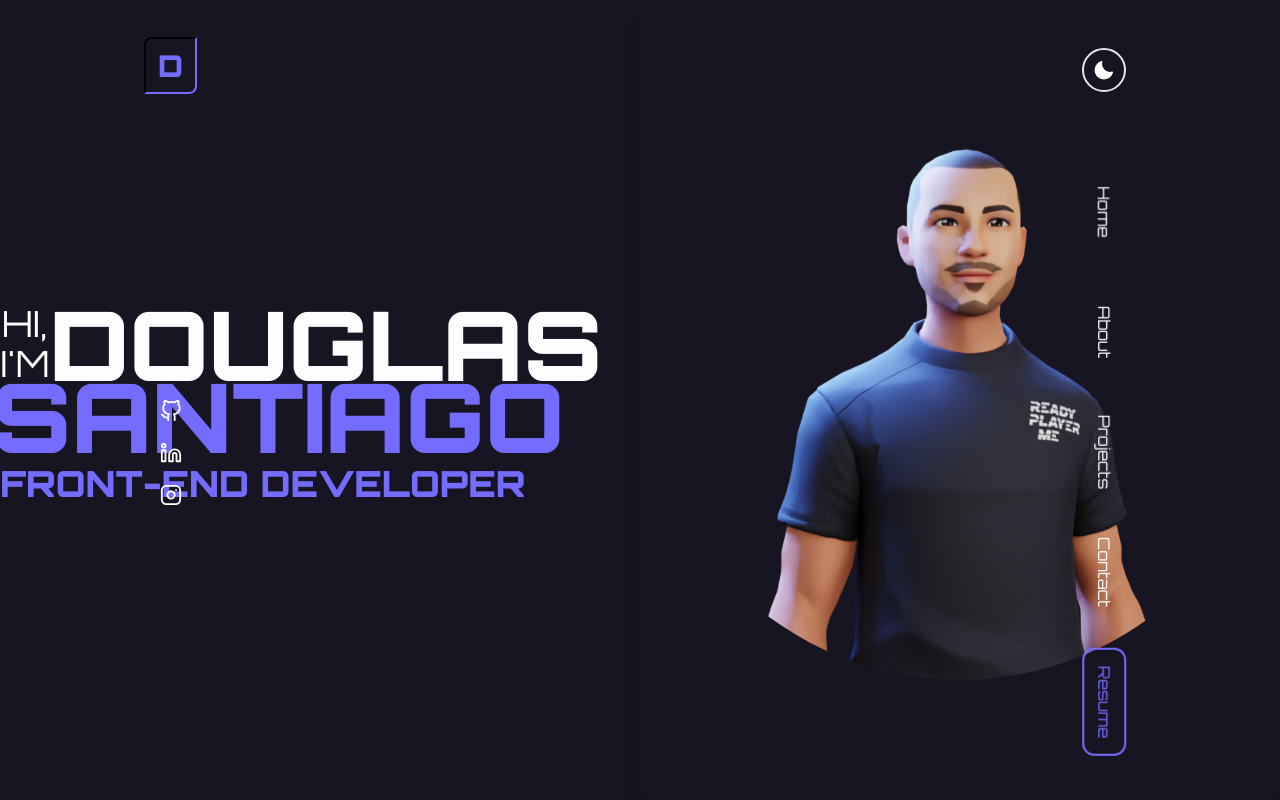
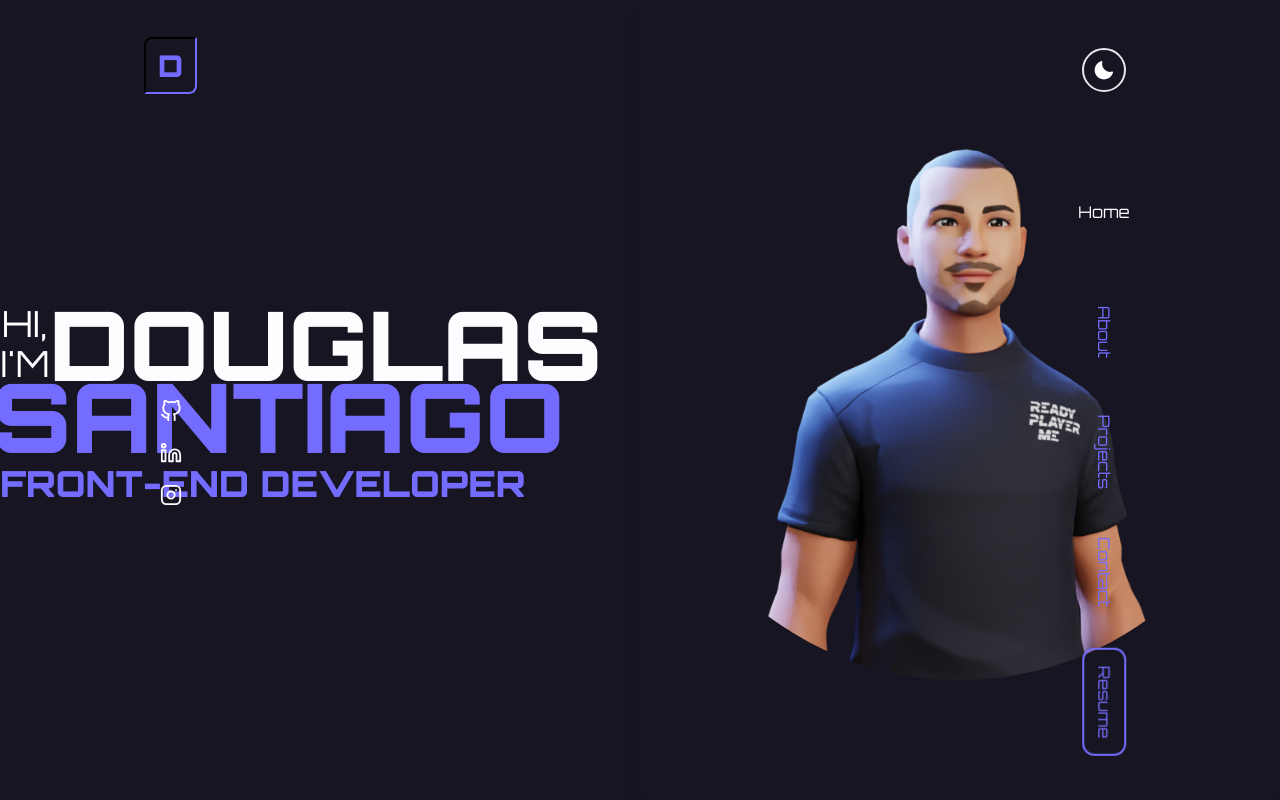
Before and after one commit to douglassantiagos/portfolio, a React (Vite) app: page / in a window 1280 px wide. Shown: the top 800 px of the page. Built offline with nearby package versions, Linux system fonts and the light colour scheme; a web font is replaced by a local one.

Commit message:
built activeLink

```diff
--- a/package.json
+++ b/package.json
@@ -14,7 +14,8 @@
     "phosphor-react": "^1.4.1",
     "react": "^18.2.0",
     "react-dom": "^18.2.0",
-    "react-icons": "^4.4.0"
+    "react-icons": "^4.4.0",
+    "react-router-dom": "^6.3.0"
   },
   "devDependencies": {
     "@types/react": "^18.0.17",
--- a/src/App.tsx
+++ b/src/App.tsx
@@ -4,7 +4,7 @@ import { Footer } from "./components/Footer"
 
 function App() {
   return (
-    <div className="scroll-smooth max-h-screen scrollbar-thin scrollbar-thumb-gray-600 dark:scrollbar-thumb-white scrollbar-track-transparent overflow-y-scroll scrollbar-thumb-rounded-full scrollbar-track-rounded-full">
+    <div className="max-h-screen">
       <Header />
       <Pages />
       <Footer />
--- a/src/Pages/index.tsx
+++ b/src/Pages/index.tsx
@@ -4,13 +4,8 @@ import { Home } from "./Home";
 import { Projects } from "./Projects";
 
 export function Pages() {
-
-
   return (
-    <div
-      id="home"
-      className="flex flex-col m-auto min-h-screen max-w-7xl"
-    >
+    <div className="flex flex-col m-auto min-h-screen max-w-7xl">
       <Home />
       <About />
       <Projects />
--- /dev/null
+++ b/src/components/ActiveLink.tsx
@@ -0,0 +1,41 @@
+import { ReactNode } from 'react'
+import { motion } from "framer-motion";
+
+interface ActiveLinkProps {
+  children: ReactNode;
+  href: string;
+}
+
+export function ActiveLink({ href, children, ...rest }: ActiveLinkProps) {
+  const container = {
+    hidden: { opacity: 1, scale: 0 },
+    visible: {
+      opacity: 1,
+      scale: 1,
+      transition: {
+        delayChildren: 0.3,
+        staggerChildren: 0.2
+      }
+    }
+  }
+
+  const itemNav = {
+    hidden: { x: 100, opacity: 0, rotate: 90 },
+    visible: {
+      x: 0,
+      opacity: 1,
+      rotate: 90,
+      transition: {
+        delay: 1.1,
+      },
+    },
+  }
+
+  return (
+    <li {...rest}>
+      <a href={href} className={"cursor-pointer p-4 bg-left-bottom bg-gradient-to-r from-white to-white bg-[length:0%_1px] bg-no-repeat group-hover:bg-[length:100%_1px] transition-all duration-400 ease-out"} >
+        {children}
+      </a>
+    </li>
+  )
+}
--- a/src/components/Header.tsx
+++ b/src/components/Header.tsx
@@ -1,10 +1,13 @@
 import { FiGithub, FiLinkedin, FiInstagram } from "react-icons/fi";
 import { motion } from "framer-motion";
 import { Moon, Sun } from "phosphor-react";
+import { Link } from 'react-router-dom';
 
 import { Button } from "./Button";
 import { Logo } from "./Logo";
 import { useTheme } from "../hooks/useTheme";
+import { ActiveLink } from "./ActiveLink";
+import { useScrollPosition } from "../hooks/useScrollPosition";
 
 export function Header() {
   const { theme, setTheme } = useTheme();
@@ -40,6 +43,9 @@ export function Header() {
       },
     },
   }
+
+  const scrollPosition = useScrollPosition();
+  console.log(scrollPosition)
 
   return (
     <>
@@ -111,26 +117,31 @@ export function Header() {
         )}
 
         <ul className="fixed flex flex-col space-y-24 items-center top-1/4">
-          <motion.li variants={itemNav} className=" text-white dark:text-purple-900">
-            <a href="#home" className="cursor-pointer p-4">
-              Home
-            </a>
-          </motion.li>
-          <motion.li variants={itemNav} className=" text-white dark:text-purple-900">
-            <a href="#about" className="cursor-pointer p-4">
-              About
-            </a>
-          </motion.li>
-          <motion.li variants={itemNav} className=" text-white dark:text-purple-900">
-            <a href="#projects" className="cursor-pointer p-4">
-              Projects
-            </a>
-          </motion.li>
-          <motion.li variants={itemNav} className=" text-white dark:text-purple-900">
-            <a href="#contact" className="cursor-pointer p-4">
-              Contact
-            </a>
-          </motion.li>
+          <ActiveLink
+            href="#home"
+            className={scrollPosition < 800 ? 'text-white transition-all duration-450 ease-linear dark:text-white' : 'rotate-90 transition-all duration-450 ease-linear'}
+          >
+            Home
+          </ActiveLink>
+          <ActiveLink
+            href="#about"
+            className={scrollPosition > 800 && scrollPosition < 1700 ? 'text-white transition-all duration-450 ease-linear dark:text-white' : 'rotate-90 transition-all duration-450 ease-linear'}
+          >
+            About
+          </ActiveLink>
+          <ActiveLink
+            href="#projects"
+            className={scrollPosition > 1700 && scrollPosition < 2700 ? 'text-white transition-all duration-450 ease-linear dark:text-white' : 'rotate-90 transition-all duration-450 ease-linear'}
+          >
+            Projects
+          </ActiveLink>
+          <ActiveLink
+            href="#contact"
+            className={scrollPosition > 2700 ? 'text-white transition-all duration-450 ease-linear dark:text-white' : 'rotate-90 transition-all duration-450 ease-linear'}
+          >
+            Contact
+          </ActiveLink>
+
           <motion.li variants={itemNav}>
             <Button title='Resume' />
           </motion.li>
--- /dev/null
+++ b/src/hooks/useScrollPosition.ts
@@ -0,0 +1,19 @@
+import { useState, useEffect } from 'react';
+
+export const useScrollPosition = () => {
+  const [scrollPosition, setScrollPosition] = useState(0);
+
+  useEffect(() => {
+    const updatePosition = () => {
+      setScrollPosition(window.scrollY);
+    };
+
+    window.addEventListener('scroll', updatePosition);
+
+    updatePosition();
+
+    return () => window.removeEventListener('scroll', updatePosition);
+  }, [])
+
+  return scrollPosition;
+}
--- a/src/main.tsx
+++ b/src/main.tsx
@@ -1,5 +1,6 @@
 import React from 'react'
 import ReactDOM from 'react-dom/client'
+import { BrowserRouter } from 'react-router-dom'
 import App from './App'
 
 import './global.css'
--- a/tailwind.config.cjs
+++ b/tailwind.config.cjs
@@ -12,6 +12,10 @@ module.exports = {
           900: '#171522',
         },
         'yellow': 'rgb(253 224 71 / var(--tw-bg-opacity))',
+        'orange:': {
+          300: '#FF9900',
+          600: '#FF7C00'
+        }
       },
 
       fontFamily: {
@@ -23,8 +27,4 @@ module.exports = {
   plugins: [
     require('tailwind-scrollbar')
   ],
-
-  variants: {
-    scrollbar: ['rounded']
-  }
 }
```
Also changed, not shown: src/Pages/Home.tsx (line endings or trailing spaces), 1 other file (tests, documents, lock files or other folders).
